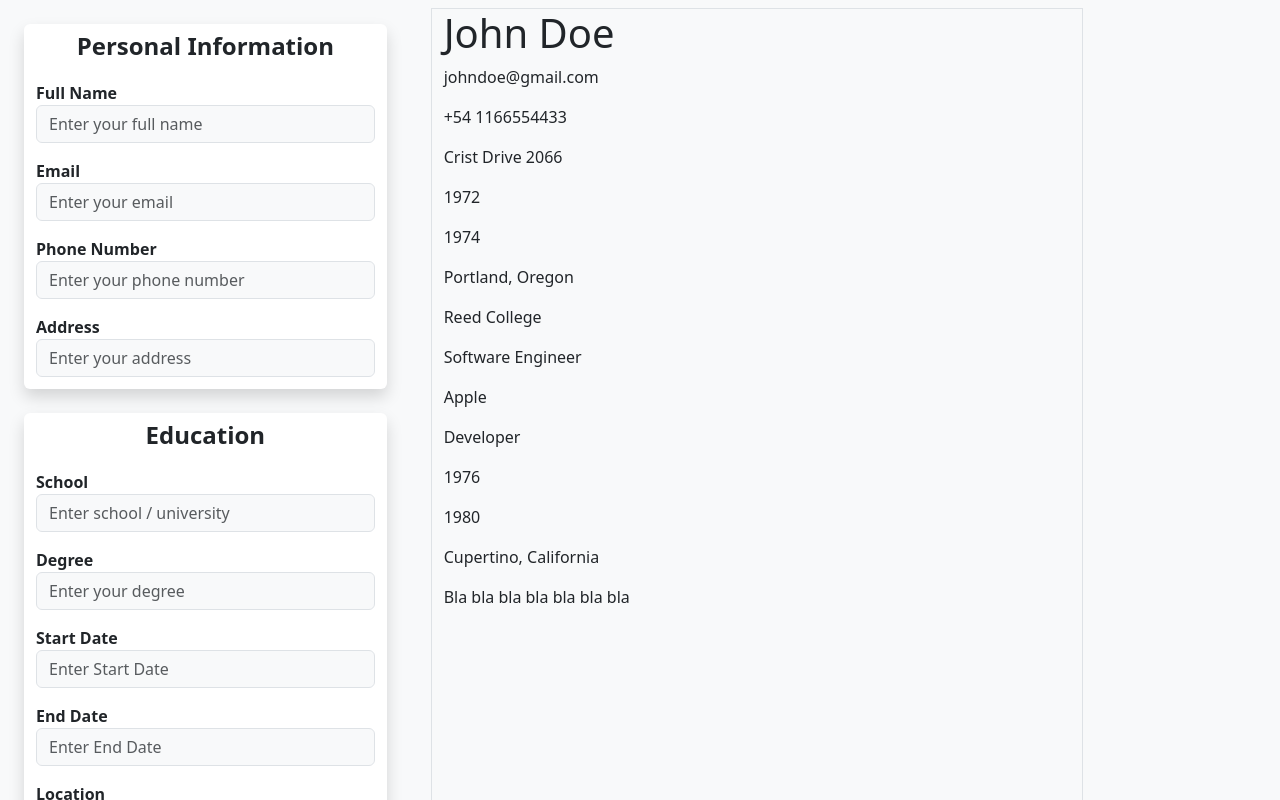
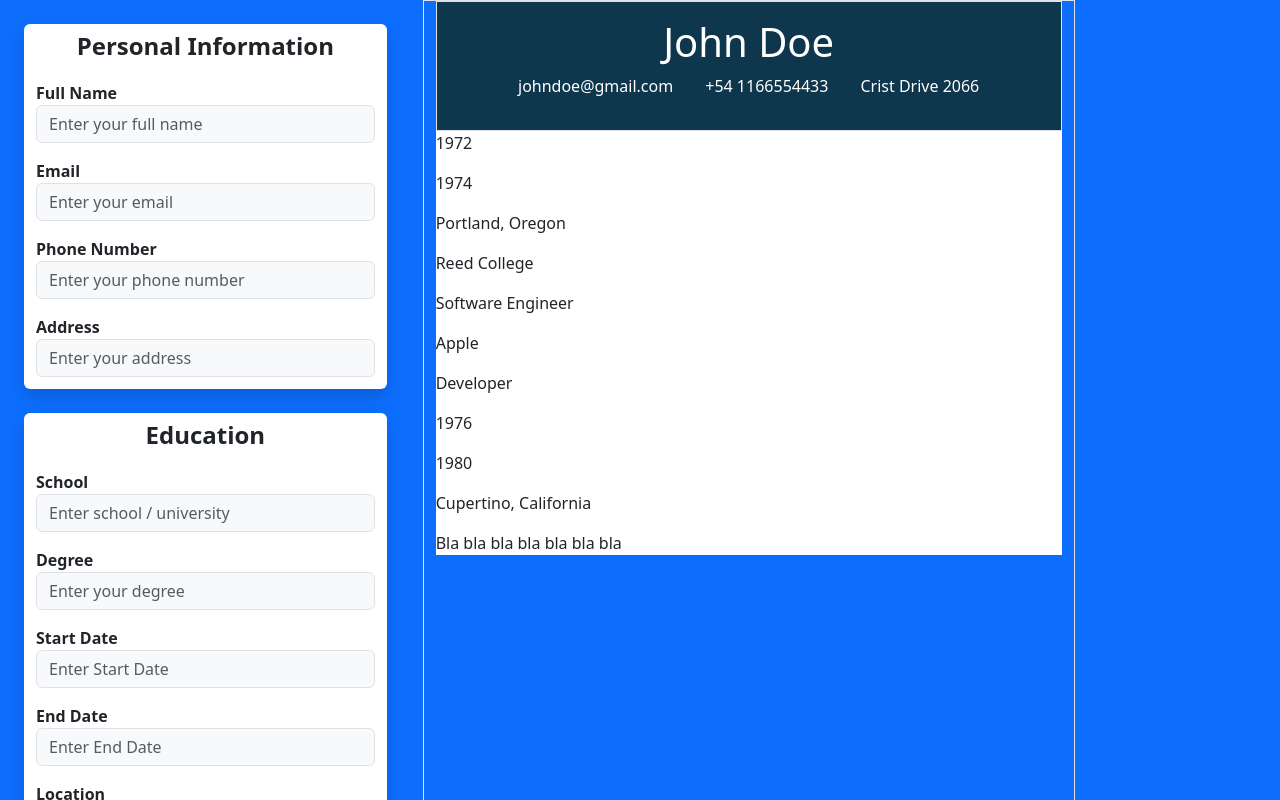
Before and after one commit to GBalatti9/cv-aplication, a React (Vite) app: page / in a window 1280 px wide. Shown: the top 800 px of the page. Built offline with nearby package versions, Linux system fonts and the light colour scheme.

Commit message:
Heading CV styles

```diff
--- a/src/Container.jsx
+++ b/src/Container.jsx
@@ -37,7 +37,7 @@ export const Container = () => {
     }
 
     return (
-        <div className="row bg-light">
+        <div className="row bg-primary">
             <div className="col-4 overflow-scroll">
                 <Form
                     updateState={updateState}
@@ -130,7 +130,7 @@ export const Container = () => {
                         },
                     ]} />
             </div>
-            <div className="col-6 border m-2">
+            <div className="col-6 border">
                 <PersonContainer value={value} />
             </div>
         </div>
--- a/src/components/output-information/HeaderInfo.jsx
+++ b/src/components/output-information/HeaderInfo.jsx
@@ -1,12 +1,16 @@
-
+import './style.css';
 
 export const HeaderInfo = ({ fullName, email, phoneNumber, address }) => {
     return (
-        <div>
-            <h1> { fullName } </h1>
-            <p> { email } </p>
-            <p> { phoneNumber } </p>
-            <p> { address } </p>
+        <div className="custom-background-header d-flex flex-column text-center p-3 border text-white">
+            <div>
+                <h1> {fullName} </h1>
+            </div>
+            <div className="d-flex justify-content-around col-10 m-auto">
+                <p> {email} </p>
+                <p> {phoneNumber} </p>
+                <p> {address} </p>
+            </div>
         </div>
     )
 }
--- a/src/components/output-information/PersonContainer.jsx
+++ b/src/components/output-information/PersonContainer.jsx
@@ -54,7 +54,7 @@ export const PersonContainer = ({ value }) => {
     ];
 
     return (
-        <>
+        <div className="bg-white">
                 <HeaderInfo
                     fullName={value.fullName}
                     email={value.email}
@@ -68,6 +68,6 @@ export const PersonContainer = ({ value }) => {
             <SectionInformation
                 data={experienceData}
             />
-        </>
+        </div>
     )
 }
--- /dev/null
+++ b/src/components/output-information/style.css
@@ -0,0 +1,3 @@
+.custom-background-header{
+    background-color: #0E374E;
+}
```
Lines whose indentation alone changed are shown as unchanged.
